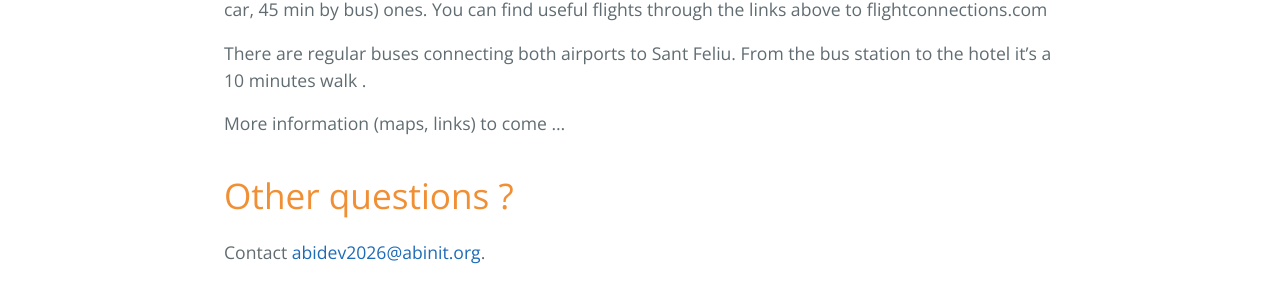
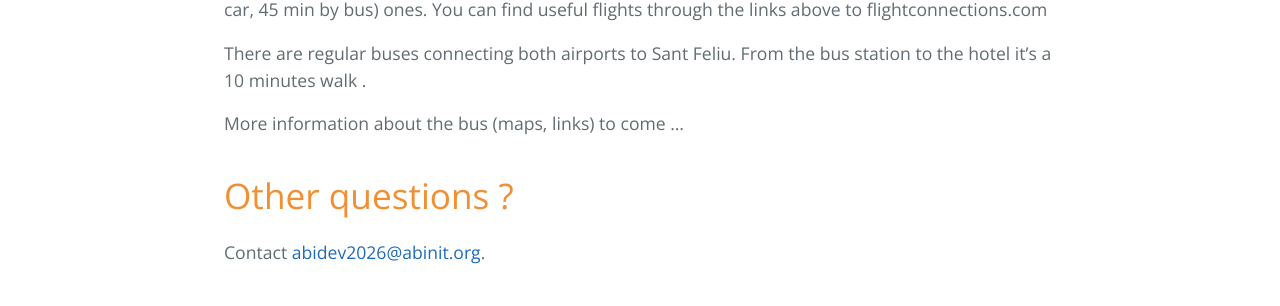
Before and after one commit to abinit/abidev2026, a Jekyll site: the page built from docs/practical.md, in a window 1280 px wide. Shown: the part 666-972 px from the top of the page. Built offline with Jekyll 4.4.1, drawn with Linux system fonts in a browser that asks for light colours; the repository's description, which GitHub fills in, is left out.

Commit message:
Slight modif to practical.md

```diff
--- a/docs/practical.md
+++ b/docs/practical.md
@@ -23,7 +23,7 @@ You can find useful flights through the links above to flightconnections.com
 There are regular buses connecting both airports to Sant Feliu.
 From the bus station to the hotel it's a 10 minutes walk .
 
-More information (maps, links) to come ...
+More information about the bus (maps, links) to come ...
 
 # Other questions ?
 
```
